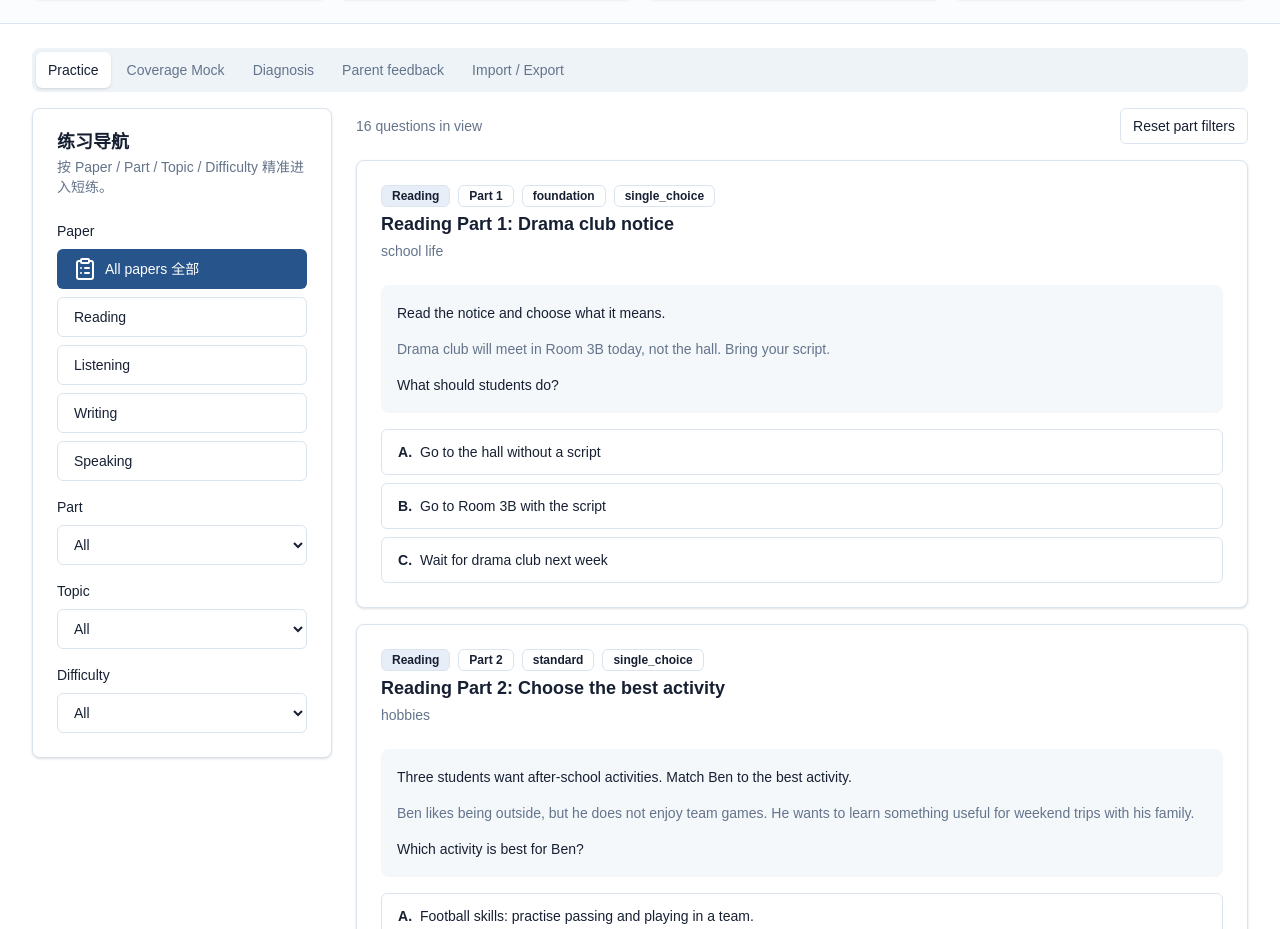
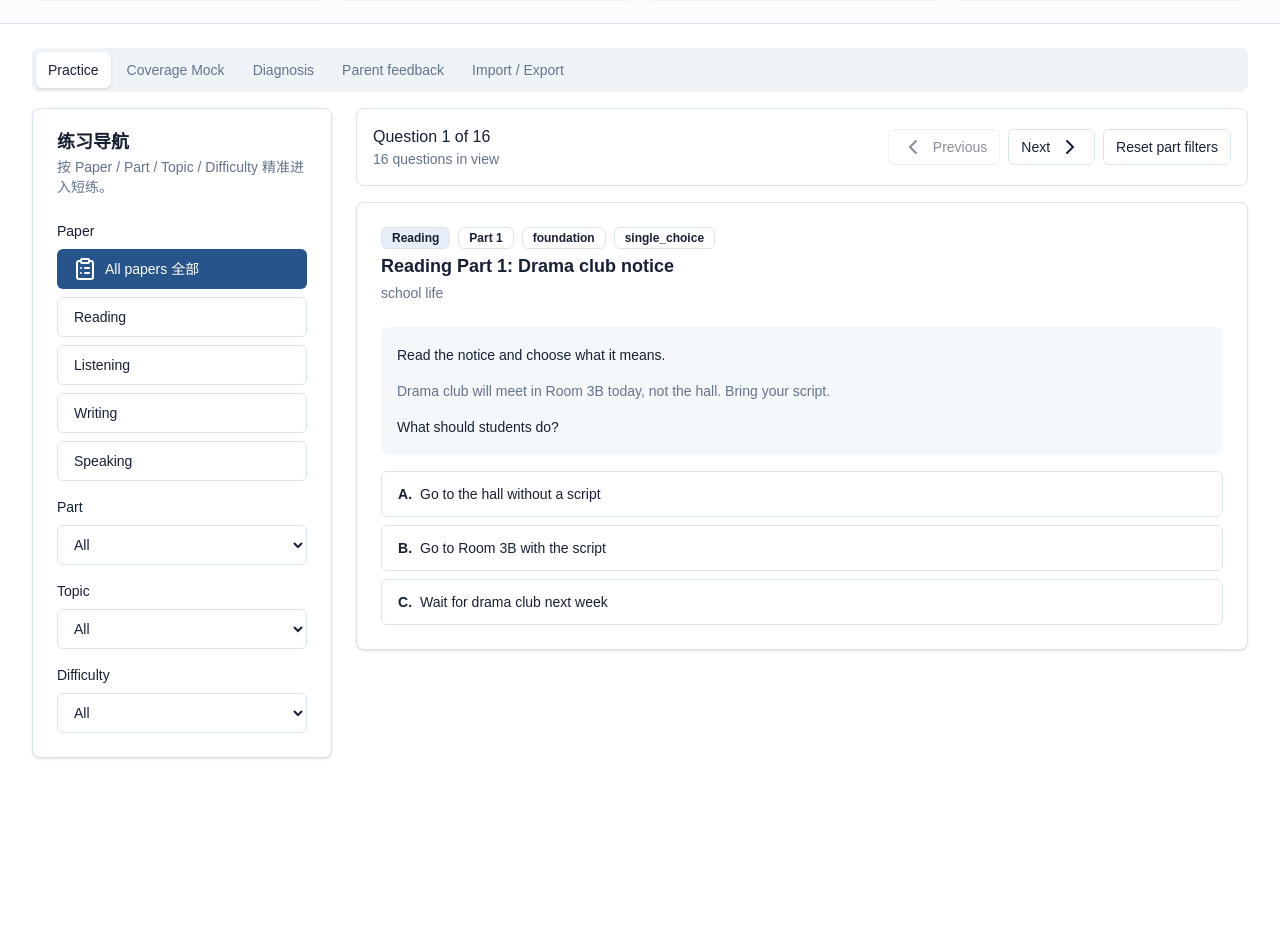
Before and after one commit to MagicWorld2100/PET-Practice-Studio, a Next.js app: page / in a window 1280 px wide. Shown: the part 303-1232 px from the top of the page. After the commit the page ends 1085 px from the top, so only its background shows below. Built offline with nearby package versions, Linux system fonts and the light colour scheme.

Commit message:
fix: show active practice question navigation

```diff
--- a/components/practice/practice-panel.tsx
+++ b/components/practice/practice-panel.tsx
@@ -1,7 +1,8 @@
 "use client";
 
+import { useState } from "react";
 import { AnimatePresence } from "framer-motion";
-import { ClipboardList } from "lucide-react";
+import { ChevronLeft, ChevronRight, ClipboardList } from "lucide-react";
 
 import { Button } from "@/components/ui/button";
 import { Card, CardContent, CardDescription, CardHeader, CardTitle } from "@/components/ui/card";
@@ -39,6 +40,14 @@ export function PracticePanel({
   onAnswer: (questionId: string, value: string) => void;
   onToggleListeningReason: (questionId: string, reason: ListeningErrorReason) => void;
 }) {
+  const [currentIndex, setCurrentIndex] = useState(0);
+  const lastIndex = Math.max(visibleQuestions.length - 1, 0);
+  const boundedIndex = Math.min(currentIndex, lastIndex);
+  const currentQuestion = visibleQuestions[boundedIndex];
+  const currentResult = currentQuestion
+    ? results.find((item) => item.questionId === currentQuestion.id)
+    : undefined;
+
   return (
     <div className="grid gap-6 lg:grid-cols-[300px_1fr]">
       <NavigatorPanel
@@ -47,24 +56,78 @@ export function PracticePanel({
         onFiltersChange={onFiltersChange}
       />
       <div className="flex flex-col gap-4">
-        <div className="flex items-center justify-between gap-3">
-          <p className="text-sm text-muted-foreground">{visibleQuestions.length} questions in view</p>
-          <Button variant="outline" size="sm" onClick={() => onFiltersChange({ ...filters, part: "All", topic: "All", difficulty: "All" })}>
-            Reset part filters
-          </Button>
+        <div className="flex flex-col justify-between gap-3 rounded-lg border bg-card p-4 sm:flex-row sm:items-center">
+          <div>
+            <p className="font-medium">
+              {visibleQuestions.length === 0
+                ? "No question in current filter"
+                : `Question ${boundedIndex + 1} of ${visibleQuestions.length}`}
+            </p>
+            <p className="text-sm text-muted-foreground">
+              {visibleQuestions.length} questions in view
+            </p>
+          </div>
+          <div className="flex flex-wrap gap-2">
+            <Button
+              variant="outline"
+              size="sm"
+              disabled={visibleQuestions.length === 0 || boundedIndex === 0}
+              onClick={() => setCurrentIndex(Math.max(boundedIndex - 1, 0))}
+            >
+              <ChevronLeft data-icon="inline-start" />
+              Previous
+            </Button>
+            <Button
+              variant="outline"
+              size="sm"
+              disabled={visibleQuestions.length === 0 || boundedIndex >= visibleQuestions.length - 1}
+              onClick={() => setCurrentIndex(Math.min(boundedIndex + 1, lastIndex))}
+            >
+              Next
+              <ChevronRight data-icon="inline-end" />
+            </Button>
+            <Button
+              variant="outline"
+              size="sm"
+              onClick={() =>
+                onFiltersChange({ ...filters, part: "All", topic: "All", difficulty: "All" })
+              }
+            >
+              Reset part filters
+            </Button>
+          </div>
         </div>
         <AnimatePresence mode="popLayout">
-          {visibleQuestions.map((question) => (
+          {currentQuestion ? (
             <QuestionCard
-              key={question.id}
-              question={question}
-              answer={answers[question.id] ?? ""}
+              key={currentQuestion.id}
+              question={currentQuestion}
+              answer={answers[currentQuestion.id] ?? ""}
               listeningReasons={listeningReasons}
-              result={results.find((item) => item.questionId === question.id)}
+              result={currentResult}
               onAnswer={onAnswer}
               onToggleListeningReason={onToggleListeningReason}
             />
-          ))}
+          ) : (
+            <Card>
+              <CardHeader>
+                <CardTitle>No matching practice question</CardTitle>
+                <CardDescription>
+                  当前筛选没有题目。请切换 Paper / Part / Topic / Difficulty，或重置筛选。
+                </CardDescription>
+              </CardHeader>
+              <CardContent>
+                <Button
+                  variant="outline"
+                  onClick={() =>
+                    onFiltersChange({ ...filters, part: "All", topic: "All", difficulty: "All" })
+                  }
+                >
+                  Reset part filters
+                </Button>
+              </CardContent>
+            </Card>
+          )}
         </AnimatePresence>
       </div>
     </div>
```
